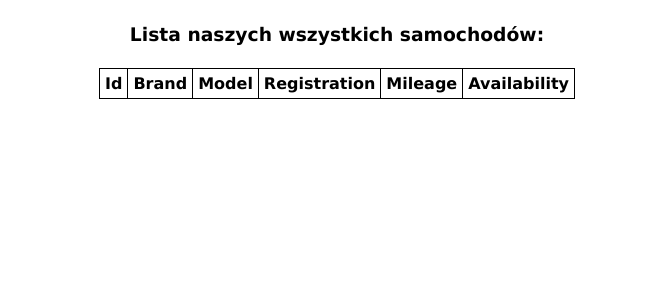
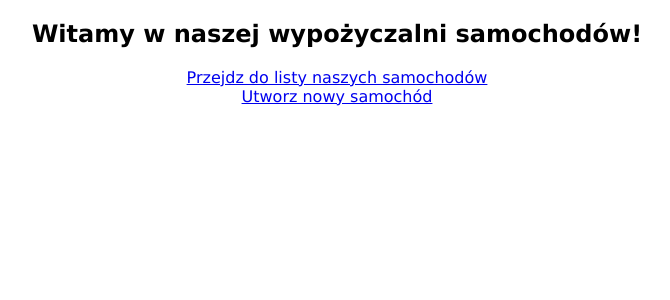
Before and after one commit to pszczesny89/RentCar, a Spring Boot app: page / in a window 1280 px wide. Shown: the top 300 px of the page, without its empty margins (303-973 px from the left). Run offline with Spring Boot 4, Linux system fonts and the light colour scheme; data that the repository does not hold is empty.

Commit message:
dodanie html ze stroną główną, html do dodawania samochodów i metod w kontrolerze do dodawania samochodów

```diff
--- a/src/main/java/pl/sda/rentcar/controller/CarListController.java
+++ /dev/null
@@ -1,26 +0,0 @@
-package pl.sda.rentcar.controller;
-
-
-import lombok.RequiredArgsConstructor;
-import org.slf4j.Logger;
-import org.slf4j.LoggerFactory;
-import org.springframework.stereotype.Controller;
-import org.springframework.web.bind.annotation.GetMapping;
-import org.springframework.web.bind.annotation.RequestMapping;
-import org.springframework.web.servlet.ModelAndView;
-import pl.sda.rentcar.service.CarService;
-
-@Controller
-@RequiredArgsConstructor
-public class CarListController {
-    private final static Logger LOGGER = LoggerFactory.getLogger(CarListController.class);
-
-    private final CarService carService;
-
-    @RequestMapping
-    ModelAndView getCars() {
-        ModelAndView modelAndView = new ModelAndView("carlist.html");
-        modelAndView.addObject("cars", carService.getAll());
-        return modelAndView;
-    }
-}
--- /dev/null
+++ b/src/main/java/pl/sda/rentcar/controller/web/MainViewController.java
@@ -0,0 +1,17 @@
+package pl.sda.rentcar.controller.web;
+
+import lombok.RequiredArgsConstructor;
+import org.springframework.stereotype.Controller;
+import org.springframework.web.bind.annotation.RequestMapping;
+import org.springframework.web.servlet.ModelAndView;
+
+import java.time.LocalDate;
+
+@Controller
+public class MainViewController {
+    @RequestMapping
+    ModelAndView mainView() {
+        ModelAndView mav = new ModelAndView("index.html");
+        return mav;
+    }
+}
--- a/src/main/resources/templates/carlist.html
+++ b/src/main/resources/templates/carlist.html
@@ -41,8 +41,13 @@
                 <td><span th:text="${car.registration}"/></td>
                 <td><span th:text="${car.mileage}"/></td>
                 <td><span th:text="${car.available}"/></td>
+                <td th:switch="${car.available}? ${true} : ${false}">
+                    <input th:case="${false}" class="btn" type="button" value="Zwróć samochód">
+                    <input th:case="${true}" class="btn" type="button" value="Wypożycz samochód">
+                </td>
             </tr>
         </tbody>
     </table>
+    <button><a href="/">Wróć do strony głównej</a></button>
 </body>
 </html>
--- /dev/null
+++ b/src/main/resources/templates/index.html
@@ -0,0 +1,29 @@
+<!DOCTYPE html>
+<html lang="en">
+<head>
+    <meta charset="UTF-8">
+    <title>Wypożyczalnia samochodów</title>
+    <style>
+        h3 {
+            padding: 5px;
+        }
+        table, td, th {
+            padding: 5px;
+            border-collapse: collapse;
+            text-align: center;
+            border: 1px solid black;
+            margin-left: auto;
+            margin-right: auto;
+        }
+        body {
+            font-family: Verdana, serif;
+            text-align: center;
+        }
+    </style>
+</head>
+<body>
+    <h2>Witamy w naszej wypożyczalni samochodów!</h2>
+    <a th:href="@{/cars/list}">Przejdz do listy naszych samochodów</a></br>
+    <a th:href="@{/cars/create}">Utworz nowy samochód</a>
+</body>
+</html>
```
Also changed, not shown: src/main/java/pl/sda/rentcar/controller/web/CarListController.java (added, +43 -0 lines), src/main/resources/templates/createcar.html (added, +40 -0 lines), src/main/resources/static/style.css (renamed from src/main/resources/templates/style.css).
